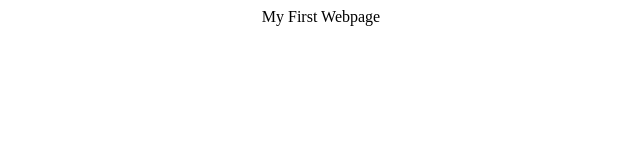
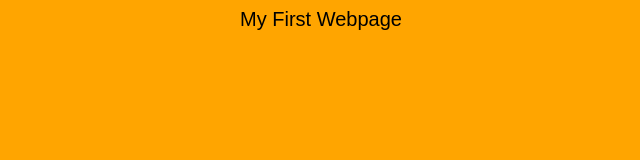
Before and after one commit to vishalmirashe/Mytest, a plain HTML site: page index.html in a window 1280 px wide. Shown: the whole page, without its empty margins (319-959 px from the left). Drawn offline with Linux system fonts and the light colour scheme.

Commit message:
Update index.html

```diff
--- a/index.html
+++ b/index.html
@@ -1,6 +1,23 @@
 <html>
 <head>
 	<title>My First Webpage On Github</title>
+	<style>
+body
+{
+	background:orange;
+}
+center
+{
+	font-size:20px;
+	font-family:'alegreaya sans',sans-serif;
+	color:black;
+	transition:all 1s ease;
+}
+center:hover
+{
+	transform:scale(1.5);
+}
+</style>
 </head>
 <body>
 	<center>My First Webpage</center>
```
